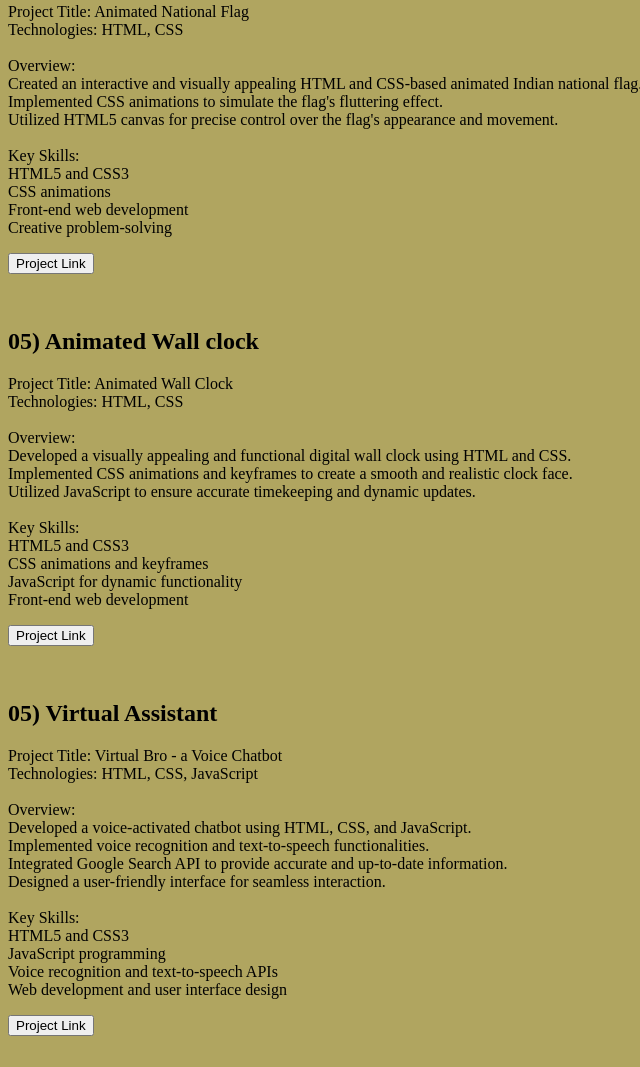
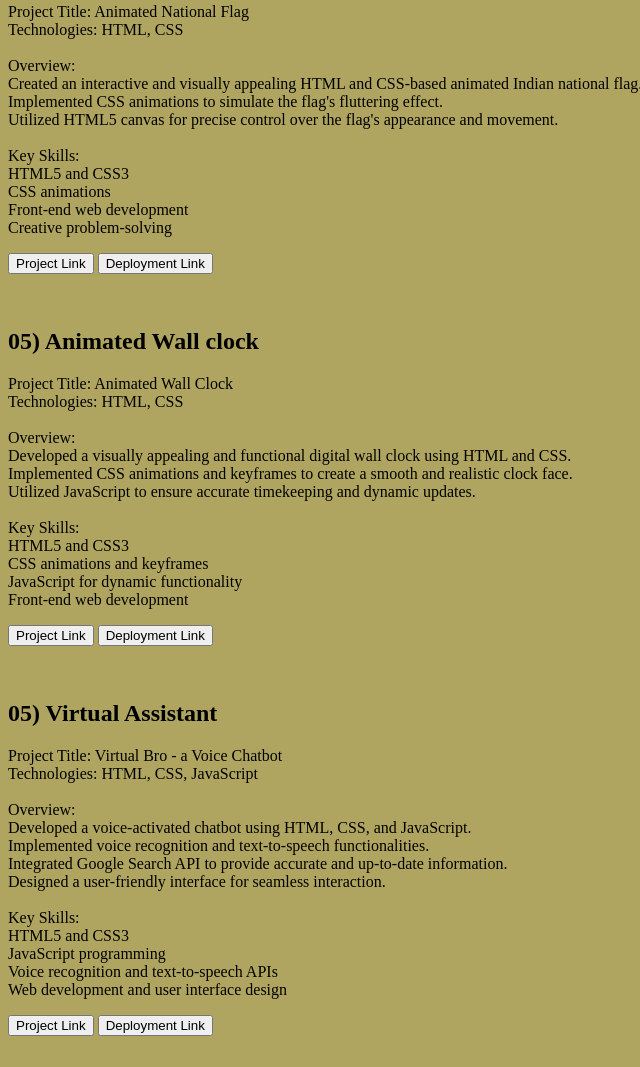
Before and after one commit to PMANOHARAREDDY/My-Basic-Portfolio, a plain HTML site: page Projects.html in a window 1280 px wide. Shown: the part 1365-2432 px from the top of the page, without its empty margins (0-640 px from the left). Drawn offline with Linux system fonts and the light colour scheme.

Commit message:
added deployment links for some projects

```diff
--- a/Projects.html
+++ b/Projects.html
@@ -28,6 +28,7 @@
     </p>
     <p>
         <button onclick="window.open('https://github.com/PMANOHARAREDDY/Bank_Management_System.git', '_blank')">Project Link</button>
+        <button onclick="window.open('https://bank-management-system-zeta.vercel.app', '_blank')">Deployment Link</button>
     </p>
     <br>
 
@@ -101,6 +102,7 @@
     </p>
     <p>
         <button onclick="window.open('https://github.com/PMANOHARAREDDY/Animated_National_Flag.git', '_blank')">Project Link</button>
+        <button onclick="window.open('https://animated-national-flag.vercel.app', '_blank')">Deployment Link</button>
     </p>
     <br>
     <h2>05) Animated Wall clock</h2>
@@ -123,6 +125,7 @@
     </p>
     <p>
         <button onclick="window.open('https://github.com/PMANOHARAREDDY/Wall_Clock.git', '_blank')">Project Link</button>
+        <button onclick="window.open('https://wall-clock-psi.vercel.app/', '_blank')">Deployment Link</button>
     </p>
     <br>
     <h2>05) Virtual Assistant</h2>
@@ -146,6 +149,7 @@
     </p>
     <p>
         <button onclick="window.open('https://github.com/PMANOHARAREDDY/Virtual_Bro.git', '_blank')">Project Link</button>
+        <button onclick="window.open('https://virtual-bro.vercel.app/', '_blank')">Deployment Link</button>
     </p>
     <br>
     <h2>06) Happy Diwali </h2>
```
